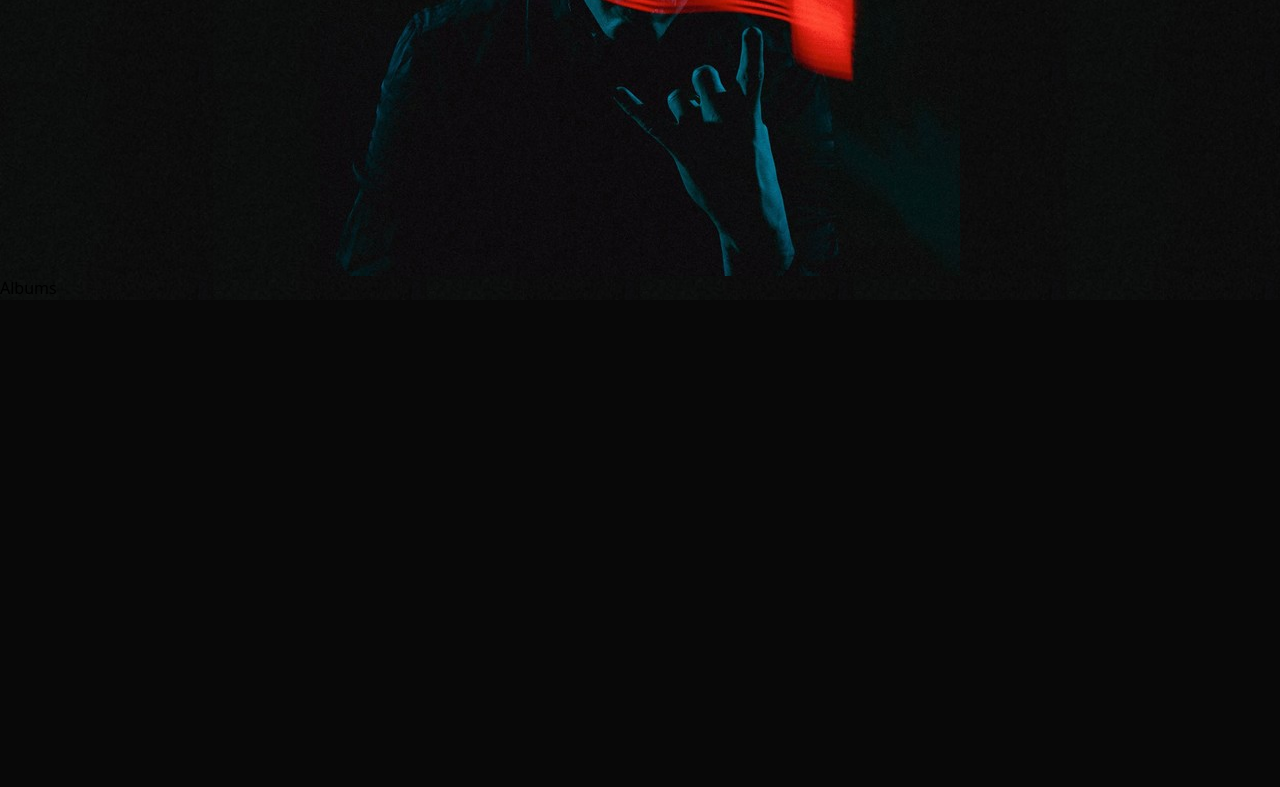
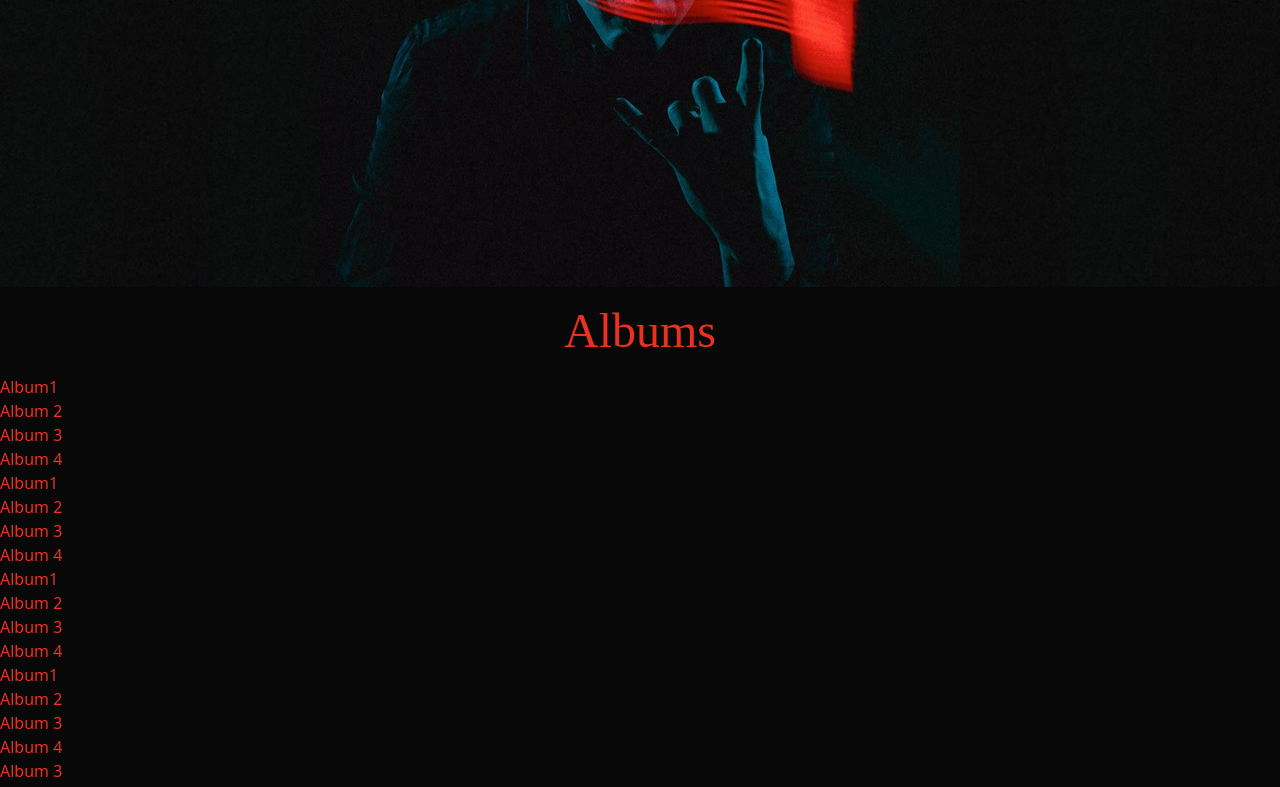
Before and after one commit to SaraAndreasen/f-i-r-music-page, a React (Create React App) app: page / in a window 1280 px wide. Shown: the part 571-1358 px from the top of the page. Before the commit the page ends 871 px from the top, so only its background shows below. Built offline with nearby package versions, Linux system fonts and the light colour scheme; a web font is replaced by a local one.

Commit message:
shrink h1 on scroll

```diff
--- a/public/index.html
+++ b/public/index.html
@@ -25,7 +25,7 @@
       work correctly both with client-side routing and a non-root public URL.
       Learn how to configure a non-root public URL by running `npm run build`.
     -->
-    <title>React App</title>
+    <title>Falling in Reverse - Favourite songs</title>
   </head>
   <body>
     <noscript>You need to enable JavaScript to run this app.</noscript>
--- /dev/null
+++ b/src/components/Albums.tsx
@@ -0,0 +1,141 @@
+import React from "react";
+
+export function Albums() {
+  return (
+    <div className="albums-body">
+      <h2 className="text-4xl sm:text-5xl text-center leading-normal">
+        Albums
+      </h2>
+      <ul>
+        <li>Album1 </li>
+        <li>Album 2</li>
+        <li>Album 3</li>
+        <li>Album 4</li>
+        <li>Album1 </li>
+        <li>Album 2</li>
+        <li>Album 3</li>
+        <li>Album 4</li>
+        <li>Album1 </li>
+        <li>Album 2</li>
+        <li>Album 3</li>
+        <li>Album 4</li>
+        <li>Album1 </li>
+        <li>Album 2</li>
+        <li>Album 3</li>
+        <li>Album 4</li>
+        <li>Album 3</li>
+        <li>Album 4</li>
+        <li>Album1 </li>
+        <li>Album 2</li>
+        <li>Album 3</li>
+        <li>Album 4</li>
+        <li>Album1 </li>
+        <li>Album 2</li>
+        <li>Album 3</li>
+        <li>Album 4</li>
+        <li>Album1 </li>
+        <li>Album 2</li>
+        <li>Album 3</li>
+        <li>Album 4</li>
+        <li>Album 3</li>
+        <li>Album 4</li>
+        <li>Album1 </li>
+        <li>Album 2</li>
+        <li>Album 3</li>
+        <li>Album 4</li>
+        <li>Album1 </li>
+        <li>Album 2</li>
+        <li>Album 3</li>
+        <li>Album 4</li>
+        <li>Album1 </li>
+        <li>Album 2</li>
+        <li>Album 3</li>
+        <li>Album 4</li>
+        <li>Album 3</li>
+        <li>Album 4</li>
+        <li>Album1 </li>
+        <li>Album 2</li>
+        <li>Album 3</li>
+        <li>Album 4</li>
+        <li>Album1 </li>
+        <li>Album 2</li>
+        <li>Album 3</li>
+        <li>Album 4</li>
+        <li>Album1 </li>
+        <li>Album 2</li>
+        <li>Album 3</li>
+        <li>Album 4</li>
+        <li>Album 3</li>
+        <li>Album 4</li>
+        <li>Album1 </li>
+        <li>Album 2</li>
+        <li>Album 3</li>
+        <li>Album 4</li>
+        <li>Album1 </li>
+        <li>Album 2</li>
+        <li>Album 3</li>
+        <li>Album 4</li>
+        <li>Album1 </li>
+        <li>Album 2</li>
+        <li>Album 3</li>
+        <li>Album 4</li>
+        <li>Album 3</li>
+        <li>Album 4</li>
+        <li>Album1 </li>
+        <li>Album 2</li>
+        <li>Album 3</li>
+        <li>Album 4</li>
+        <li>Album1 </li>
+        <li>Album 2</li>
+        <li>Album 3</li>
+        <li>Album 4</li>
+        <li>Album1 </li>
+        <li>Album 2</li>
+        <li>Album 3</li>
+        <li>Album 4</li>
+        <li>Album 3</li>
+        <li>Album 4</li>
+        <li>Album1 </li>
+        <li>Album 2</li>
+        <li>Album 3</li>
+        <li>Album 4</li>
+        <li>Album1 </li>
+        <li>Album 2</li>
+        <li>Album 3</li>
+        <li>Album 4</li>
+        <li>Album1 </li>
+        <li>Album 2</li>
+        <li>Album 3</li>
+        <li>Album 4</li>
+        <li>Album 3</li>
+        <li>Album 4</li>
+        <li>Album1 </li>
+        <li>Album 2</li>
+        <li>Album 3</li>
+        <li>Album 4</li>
+        <li>Album1 </li>
+        <li>Album 2</li>
+        <li>Album 3</li>
+        <li>Album 4</li>
+        <li>Album1 </li>
+        <li>Album 2</li>
+        <li>Album 3</li>
+        <li>Album 4</li>
+        <li>Album 3</li>
+        <li>Album 4</li>
+        <li>Album1 </li>
+        <li>Album 2</li>
+        <li>Album 3</li>
+        <li>Album 4</li>
+        <li>Album1 </li>
+        <li>Album 2</li>
+        <li>Album 3</li>
+        <li>Album 4</li>
+        <li>Album1 </li>
+        <li>Album 2</li>
+        <li>Album 3</li>
+        <li>Album 4</li>
+      </ul>
+    </div>
+  );
+}
--- a/src/index.css
+++ b/src/index.css
@@ -7,9 +7,6 @@ body {
   -webkit-font-smoothing: antialiased;
   -moz-osx-font-smoothing: grayscale;
   background-color: #080808;
-  background-image: url(assets/img/grain.jpg);
-  background-size: auto;
-  background-repeat: round;
 }
 
 .root-logo {
@@ -24,12 +21,40 @@ body {
   margin: 0 auto;
 }
 
+.root-body {
+  background-image: url(assets/img/grain.jpg);
+  background-size: auto;
+  background-repeat: round;
+  width: 100%;
+}
+
+header {
+  width: 100%;
+  color: #fff;
+  text-align: center;
+  padding: 20px 0;
+  transition: padding 0.5s ease-in-out; /* Adjusted timing and added easing */
+}
+
 .root-body h1 {
   padding-top: 90px;
   text-align: center;
   color: #eb3022;
   font-family: "splash", sans-serif;
   line-height: 1.5;
+}
+.header-title {
+  margin: 0;
+  transition: font-size 0.5s ease-in-out; /* Adjusted timing and added easing */
+}
+
+.header.shrink {
+  padding: 10px 0;
+  font-size: 10px;
+}
+
+.header.shrink .header-title {
+  font-size: 5em;
 }
 
 /*Header component*/
@@ -46,3 +71,14 @@ body {
   display: block;
   margin: 0 auto;
 }
+
+.albums-body {
+  color: #eb3022;
+}
+
+.albums-body h2 {
+  padding: 20px;
+  font-family: "libre-bodoni";
+  font-weight: 400;
+  font-style: normal;
+}
--- a/src/routes/Root.tsx
+++ b/src/routes/Root.tsx
@@ -1,28 +1,53 @@
-import React from "react";
+import React, { useEffect, useState } from "react";
 import { Header } from "../components/Header.tsx";
 import ronnieRedStripe from "../assets/img/ronnie-1.jpg";
+import { Albums } from "../components/Albums.tsx";
 export function Root() {
+  const [fontSize, setFontSize] = useState<number>(8.5); // Initial font size in em
+
+  useEffect(() => {
+    const handleScroll = () => {
+      const scrollY = window.scrollY;
+      const newFontSize = Math.max(4, 8.5 - scrollY / 100); // Adjust the divisor to control the rate of shrinking
+
+      setFontSize(newFontSize);
+    };
+    window.addEventListener("scroll", handleScroll);
+    return () => {
+      window.removeEventListener("scroll", handleScroll);
+    };
+  }, []);
+
+  useEffect(() => {
+    const handleResize = () => {
+      console.log("Window width:", window.innerWidth);
+    };
+    window.addEventListener("resize", handleResize);
+    return () => {
+      window.removeEventListener("resize", handleResize);
+    };
+  }, []);
   return (
     <>
       <Header />
       <div className="root-body">
-        <h1 className="text-7xl  md:text-8xl lg:text-9xl">
-          Falling in Reverse
-        </h1>
+        <header>
+          <h1
+            className="header-title"
+            style={{ fontSize: `${fontSize}vw`, color: "#eb3022" }} // Apply the calculated font size and other dynamic styles
+          >
+            Falling in Reverse
+          </h1>
+        </header>
+
         <img
           src={ronnieRedStripe}
           alt="Ronnie with red stripe"
-          className="root-ronnie1 max-w-100"
+          className="root-ronnie1"
         />
-        <h2>Albums</h2>
-        <ul>
-          <li></li>
-          <li></li>
-          <li></li>
-          <li></li>
-          <li></li>
-          <li></li>
-        </ul>
+      </div>
+      <div>
+        <Albums />
       </div>
     </>
   );
```
